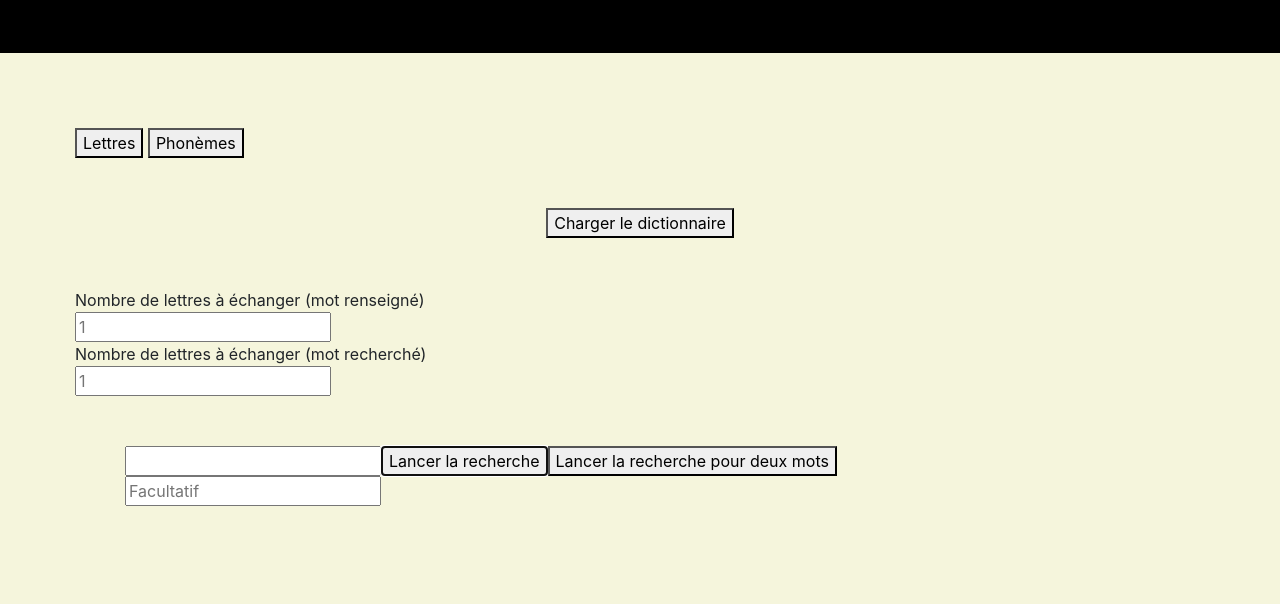
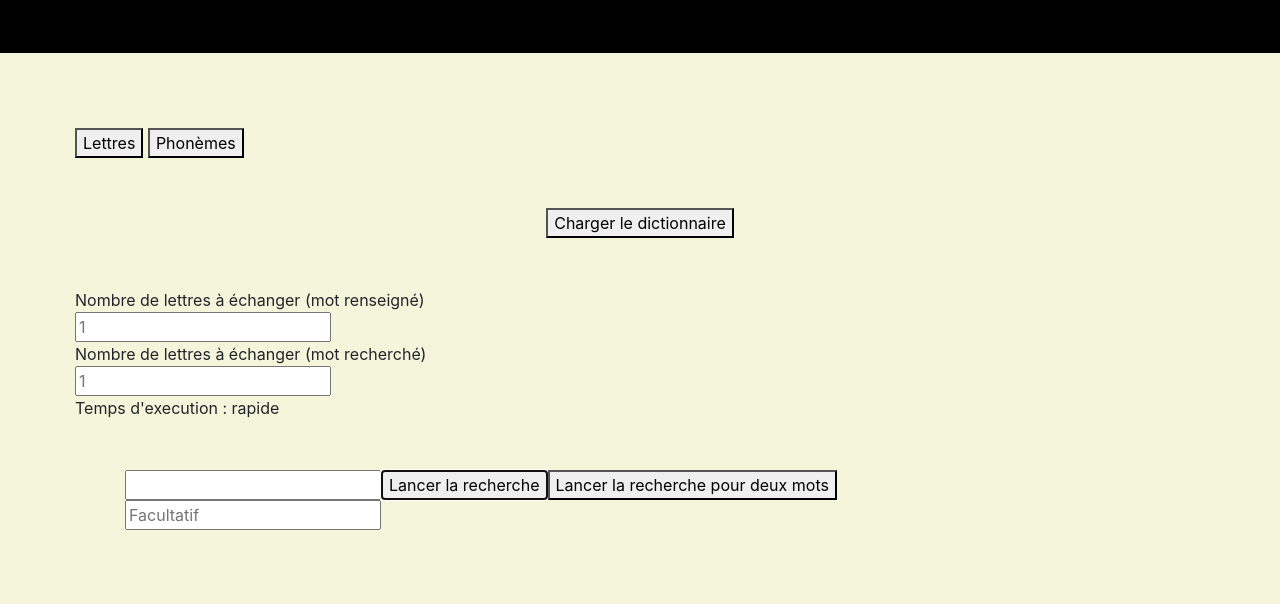
Before and after one commit to louis-perret/Projet_Contrepeteries, a plain HTML site: page contrepeterie/fr/aide_a_la_contrepeterie.html in a window 1280 px wide. Both pictures are taken after a click on the button "Lancer la recherche". Shown: the part 196-800 px from the top of the page. Drawn offline with nearby package versions, Linux system fonts and the light colour scheme.

Commit message:
debut du temps d'execution, il faut calculer les durées

```diff
--- a/contrepeterie/fr/aide_a_la_contrepeterie.html
+++ b/contrepeterie/fr/aide_a_la_contrepeterie.html
@@ -115,13 +115,15 @@
                   </svg>
                   Retour
             </button>
-
+            <p id="tempsExecution"></p>
             <div id="generation" style="display: flex;flex-direction:column;align-items:flex-start;">
                 <div style="display:flex;">
                 <input  type="text" name="phrase" id="mot"/>
                 <button id="gen" onclick="redirigeLettreOuPhoneme()"> Lancer la recherche</button>
                 <button  id="gen" onclick="aideLettreRechDico(document.getElementById('mot').value,document.getElementById('motDirect').value)"> Lancer la recherche pour deux mots</button>
+
                 </div>
+
                 <div id="generationDirect" >
                     <input type="text" placeholder="Facultatif" name="phraseDirect" id="motDirect"/>
 
--- a/contrepeterie/suggestion.js
+++ b/contrepeterie/suggestion.js
@@ -103,6 +103,19 @@ String.prototype.replaceAt = function(index, replacement) {
 //redirige vers l'exécution de aideLettreSubs() ou aidePhonemeSubs() selon si
 //l'utilisateur a sélectionné choixLettre ou choixPhoneme
 function redirigeLettreOuPhoneme() {
+	var text=""
+	let x=document.getElementById('choixDeX').value
+	let y=document.getElementById('choixDeY').value
+	let diffxy=x-y;
+	if (diffxy==0)
+		text='rapide'
+	if (diffxy==1 || diffxy == -1)
+		text='lent'
+	if (diffxy>1 || diffxy < -1)
+		text='très lent'
+	var tExec=document.getElementById('tempsExecution');
+	tExec.innerText="Temps d'execution : " + text;
+
 	if (document.getElementById('choixLettre').value == 'true')
 	{
 		//aideLettreSubs();
```
